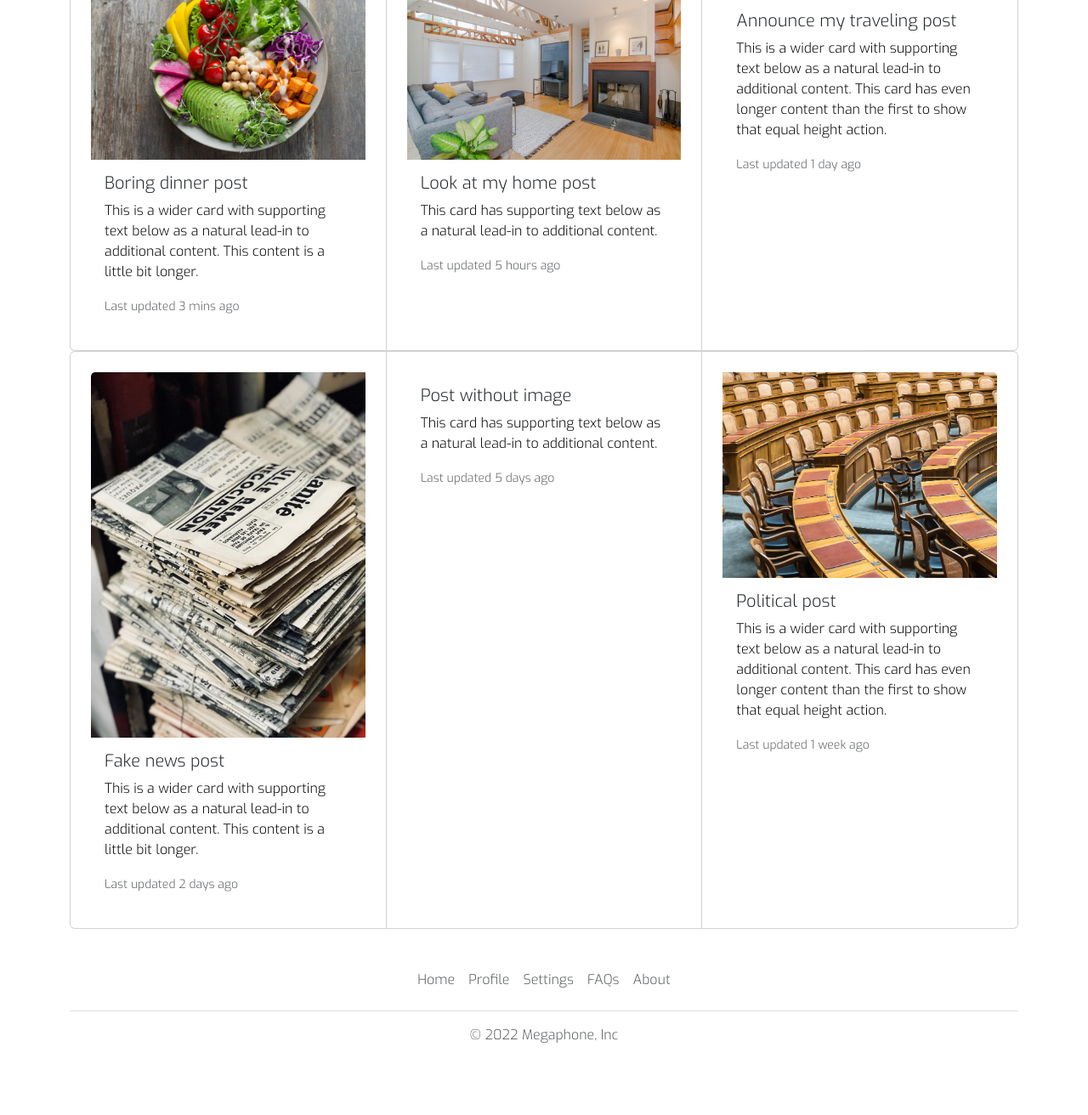
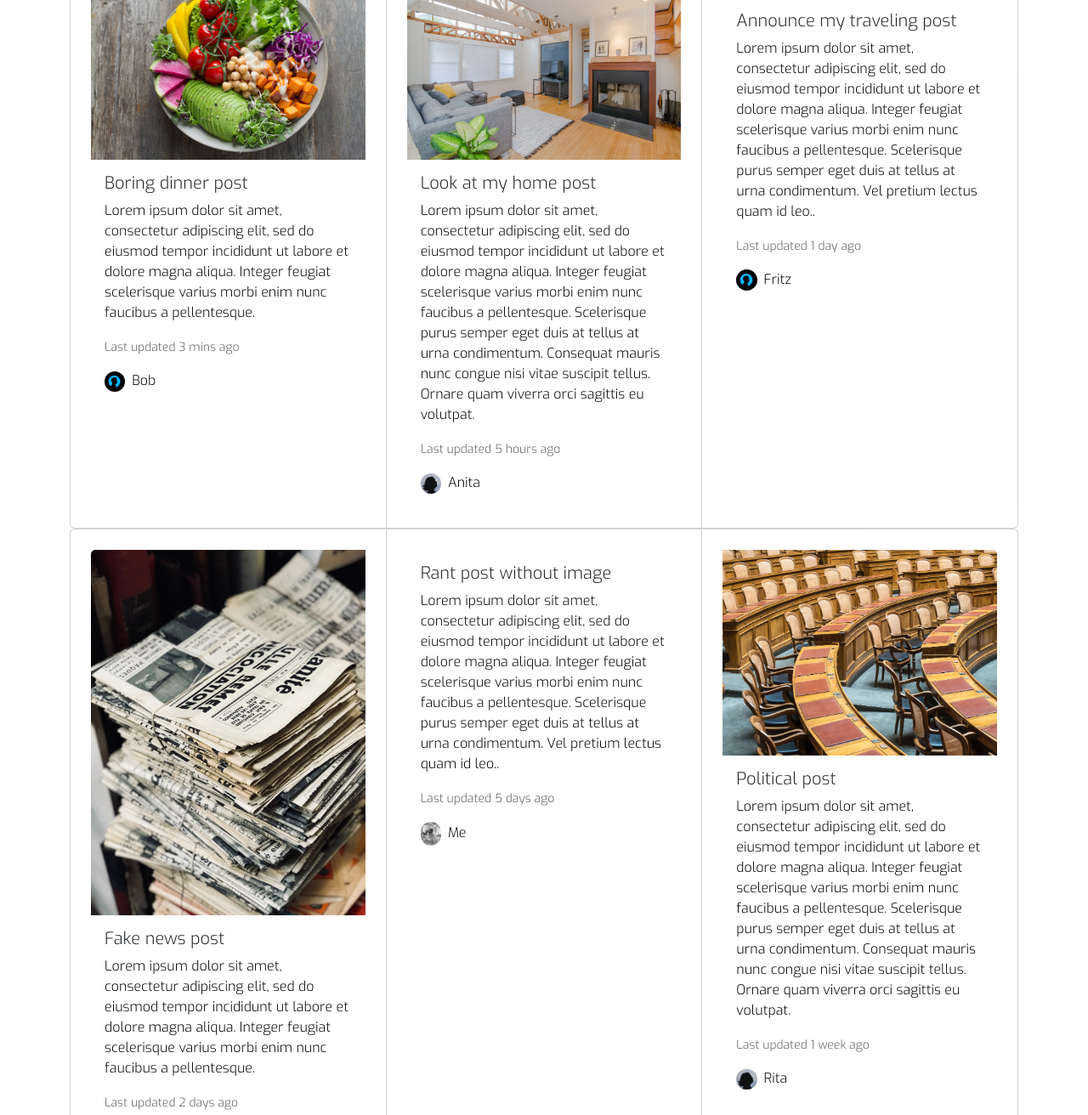
Before and after one commit to k12re/Bootstrap-Sass-Project, a website: page home.html in a window 1280 px wide. Shown: the part 421-1733 px from the top of the page at 85% size. Before the commit the page ends 1707 px from the top, so only its background shows below. Drawn offline with nearby package versions, Linux system fonts and the light colour scheme.

```diff
--- a/home.html
+++ b/home.html
@@ -62,24 +62,28 @@
                   <img src="./img/food-anna-pelzer-IGfIGP5ONV0-unsplash.jpg" class="card-img-top" alt="...">
                   <div class="card-body">
                     <h5 class="card-title">Boring dinner post</h5>
-                    <p class="card-text">This is a wider card with supporting text below as a natural lead-in to additional content. This content is a little bit longer.</p>
+                    <p class="card-text">Lorem ipsum dolor sit amet, consectetur adipiscing elit, sed do eiusmod tempor incididunt ut labore et dolore magna aliqua. Integer feugiat scelerisque varius morbi enim nunc faucibus a pellentesque.</p>
                     <p class="card-text"><small class="text-muted">Last updated 3 mins ago</small></p>
+                    <img class=" rounded-5 col-1" src="./img/avatar-ben-sweet-2LowviVHZ-E-unsplash.jpg"><span class="ps-2">Bob</span>
+
                   </div>
                 </div>
                 <div class="card p-4">
                   <img src="./img/home-outsite-co-R-LK3sqLiBw-unsplash.jpg" class="card-img-top" alt="...">
                   <div class="card-body">
                     <h5 class="card-title">Look at my home post</h5>
-                    <p class="card-text">This card has supporting text below as a natural lead-in to additional content.</p>
+                    <p class="card-text">Lorem ipsum dolor sit amet, consectetur adipiscing elit, sed do eiusmod tempor incididunt ut labore et dolore magna aliqua. Integer feugiat scelerisque varius morbi enim nunc faucibus a pellentesque. Scelerisque purus semper eget duis at tellus at urna condimentum. Consequat mauris nunc congue nisi vitae suscipit tellus. Ornare quam viverra orci sagittis eu volutpat.</p>
                     <p class="card-text"><small class="text-muted">Last updated 5 hours ago</small></p>
+                    <img class=" rounded-5 col-1" src="./img/avatar-sean-kong-od-2xks9Alc-unsplash.jpg"><span class="ps-2">Anita</span>
                   </div>
                 </div>
                 <div class="card p-4">
                   <img src="./img/travel-jack-anstey-XVoyX7l9ocY-unsplash.jpg" class="card-img-top" alt="...">
                   <div class="card-body">
                     <h5 class="card-title">Announce my traveling post</h5>
-                    <p class="card-text">This is a wider card with supporting text below as a natural lead-in to additional content. This card has even longer content than the first to show that equal height action.</p>
+                    <p class="card-text">Lorem ipsum dolor sit amet, consectetur adipiscing elit, sed do eiusmod tempor incididunt ut labore et dolore magna aliqua. Integer feugiat scelerisque varius morbi enim nunc faucibus a pellentesque. Scelerisque purus semper eget duis at tellus at urna condimentum. Vel pretium lectus quam id leo..</p>
                     <p class="card-text"><small class="text-muted">Last updated 1 day ago</small></p>
+                    <img class=" rounded-5 col-1" src="./img/avatar-ben-sweet-2LowviVHZ-E-unsplash.jpg"><span class="ps-2">Fritz</span>
                   </div>
                 </div>
               </div>
@@ -92,23 +96,26 @@
                   <img src="./img/news-mr-cup-fabien-barral-Mwuod2cm8g4-unsplash.jpg" class="card-img-top" alt="...">
                   <div class="card-body">
                     <h5 class="card-title">Fake news post</h5>
-                    <p class="card-text">This is a wider card with supporting text below as a natural lead-in to additional content. This content is a little bit longer.</p>
+                    <p class="card-text">Lorem ipsum dolor sit amet, consectetur adipiscing elit, sed do eiusmod tempor incididunt ut labore et dolore magna aliqua. Integer feugiat scelerisque varius morbi enim nunc faucibus a pellentesque.</p>
                     <p class="card-text"><small class="text-muted">Last updated 2 days ago</small></p>
+                    <img class=" rounded-5 col-1" src="./img/avatar-ben-sweet-2LowviVHZ-E-unsplash.jpg"><span class="ps-2">Fred</span>
                   </div>
                 </div>
                 <div class="card p-4">
                   <div class="card-body">
-                    <h5 class="card-title">Post without image</h5>
-                    <p class="card-text">This card has supporting text below as a natural lead-in to additional content.</p>
+                    <h5 class="card-title">Rant post without image</h5>
+                    <p class="card-text">Lorem ipsum dolor sit amet, consectetur adipiscing elit, sed do eiusmod tempor incididunt ut labore et dolore magna aliqua. Integer feugiat scelerisque varius morbi enim nunc faucibus a pellentesque. Scelerisque purus semper eget duis at tellus at urna condimentum. Vel pretium lectus quam id leo..</p>
                     <p class="card-text"><small class="text-muted">Last updated 5 days ago</small></p>
+                    <img class=" rounded-5 col-1" src="./img/6BEAB26E.jpg"><span class="ps-2">Me</span>
                   </div>
                 </div>
                 <div class="card p-4">
                   <img src="./img/political-hansjorg-keller-p7av1ZhKGBQ-unsplash.jpg" class="card-img-top" alt="...">
                   <div class="card-body">
                     <h5 class="card-title">Political post</h5>
-                    <p class="card-text">This is a wider card with supporting text below as a natural lead-in to additional content. This card has even longer content than the first to show that equal height action.</p>
+                    <p class="card-text">Lorem ipsum dolor sit amet, consectetur adipiscing elit, sed do eiusmod tempor incididunt ut labore et dolore magna aliqua. Integer feugiat scelerisque varius morbi enim nunc faucibus a pellentesque. Scelerisque purus semper eget duis at tellus at urna condimentum. Consequat mauris nunc congue nisi vitae suscipit tellus. Ornare quam viverra orci sagittis eu volutpat.</p>
                     <p class="card-text"><small class="text-muted">Last updated 1 week ago</small></p>
+                    <img class=" rounded-5 col-1" src="./img/avatar-sean-kong-od-2xks9Alc-unsplash.jpg"><span class="ps-2">Rita</span>
                   </div>
                 </div>
               </div>
```
Also changed, not shown: index.html (+5 -5 lines), profile.html (+6 -3 lines).
